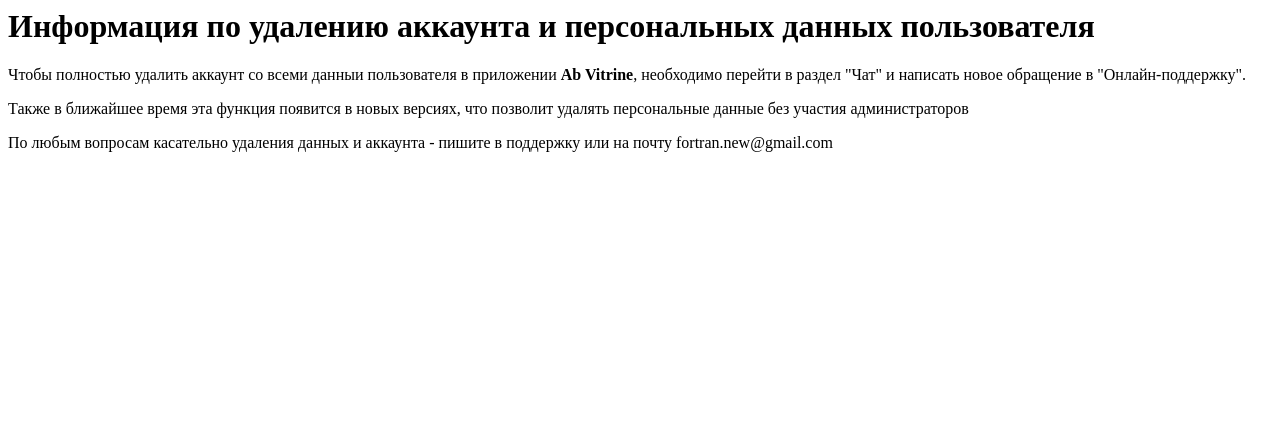
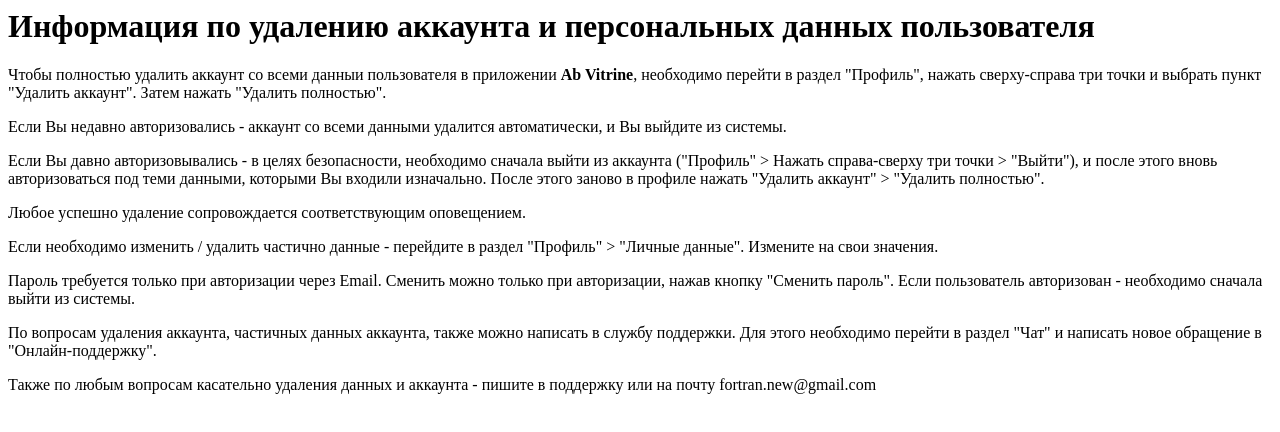
Before and after one commit to ab-vitrine/remove-account, a plain HTML site: page index.html in a window 1280 px wide. Drawn offline with Linux system fonts and the light colour scheme.

Commit message:
Добавление информации об удалении аккаунта

```diff
--- a/index.html
+++ b/index.html
@@ -6,8 +6,17 @@
 </head>
 <body>
      <h1>Информация по удалению аккаунта и персональных данных пользователя</h1>
-    <p>Чтобы полностью удалить аккаунт со всеми данныи пользователя в приложении <b>Ab Vitrine</b>, необходимо перейти в раздел "Чат" и написать новое обращение в "Онлайн-поддержку".</p>
-    <p>Также в ближайшее время эта функция появится в новых версиях, что позволит удалять персональные данные без участия администраторов</p>
-    <p>По любым вопросам касательно удаления данных и аккаунта - пишите в поддержку или на почту fortran.new@gmail.com</p>
+    <p>Чтобы полностью удалить аккаунт со всеми данныи пользователя в приложении <b>Ab Vitrine</b>, необходимо перейти в раздел "Профиль", нажать сверху-справа три точки и выбрать пункт "Удалить аккаунт". Затем нажать "Удалить полностью".</p>
+    <p></p>
+    <p>Если Вы недавно авторизовались - аккаунт со всеми данными удалится автоматически, и Вы выйдите из системы.</p>
+    <p>Если Вы давно авторизовывались - в целях безопасности, необходимо сначала выйти из аккаунта ("Профиль" > Нажать справа-сверху три точки > "Выйти"), и после этого вновь авторизоваться под теми данными, которыми Вы входили изначально. После этого заново в профиле нажать "Удалить аккаунт" > "Удалить полностью".</p>
+    <p></p>
+    <p>Любое успешно удаление сопровождается соответствующим оповещением.</p>
+    <p></p>
+    <p>Если необходимо изменить / удалить частично данные - перейдите в раздел "Профиль" > "Личные данные". Измените на свои значения.</p>
+    <p>Пароль требуется только при авторизации через Email. Сменить можно только при авторизации, нажав кнопку "Сменить пароль". Если пользователь авторизован - необходимо сначала выйти из системы.</p>
+    <p></p>
+    <p>По вопросам удаления аккаунта, частичных данных аккаунта, также можно написать в службу поддержки. Для этого необходимо перейти в раздел "Чат" и написать новое обращение в "Онлайн-поддержку".</p>
+    <p>Также по любым вопросам касательно удаления данных и аккаунта - пишите в поддержку или на почту fortran.new@gmail.com</p>
 </body>
 </html>
```
